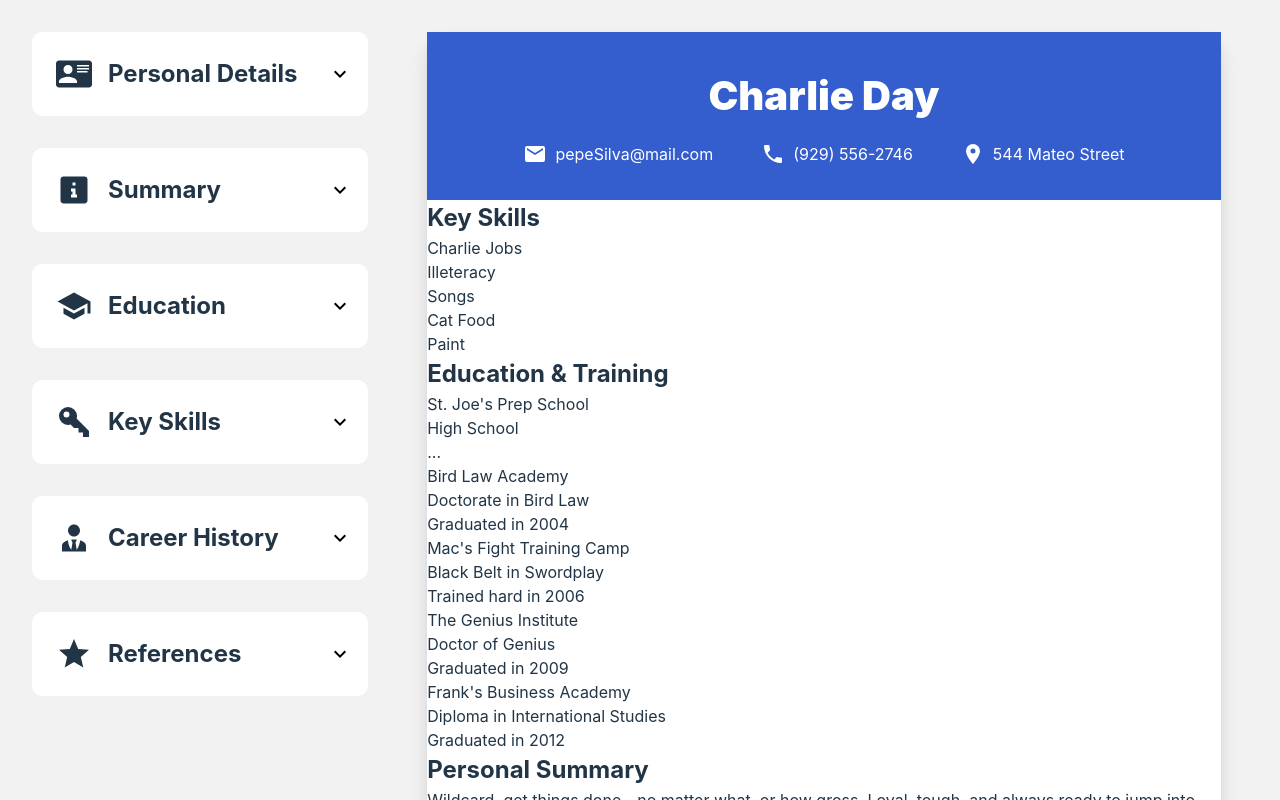
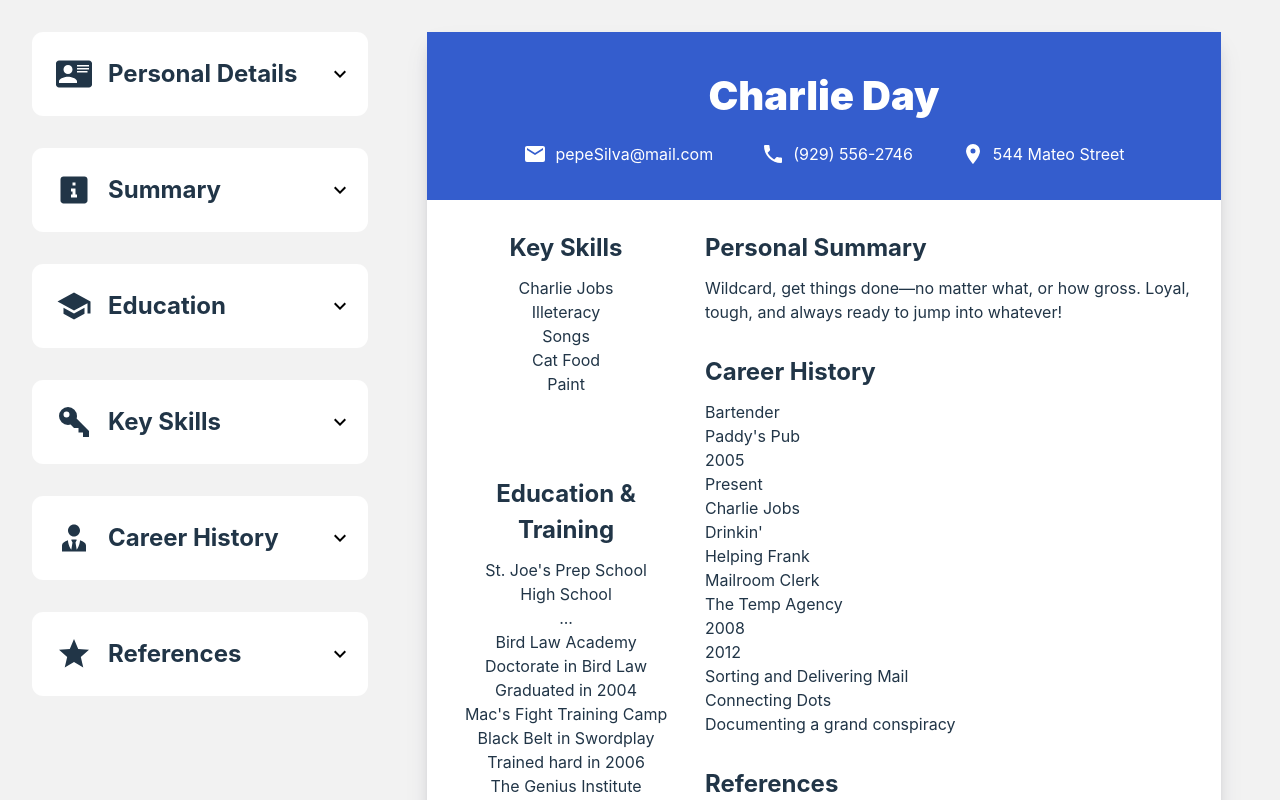
Before and after one commit to Frobii/resume-builder, a React (Vite) app: page / in a window 1280 px wide. Shown: the top 800 px of the page. Built offline with nearby package versions, Linux system fonts and the light colour scheme.

Commit message:
skeleton-the-resume-body-layout

```diff
--- a/src/resume.css
+++ b/src/resume.css
@@ -33,3 +33,35 @@
 .contact-info > *:nth-child(2n) {
     margin-left: 0.5rem;
 }
+
+.resume-body {
+    display: flex;
+}
+
+.resume-body-left {
+    width: 35%;
+}
+
+.education-details .resume-heading  {
+    width: 60%;
+    text-align: center;
+}
+
+.resume-heading {
+    margin-top: 30px;
+    margin-bottom: 10px;
+}
+
+.key-skills, .education-details, .education-item {
+    display: flex;
+    flex-direction: column;
+    align-items: center;
+}
+
+.key-skills {
+    padding-bottom: 50px;
+}
+
+.resume-body-right {
+    width: 65%;
+}
```
